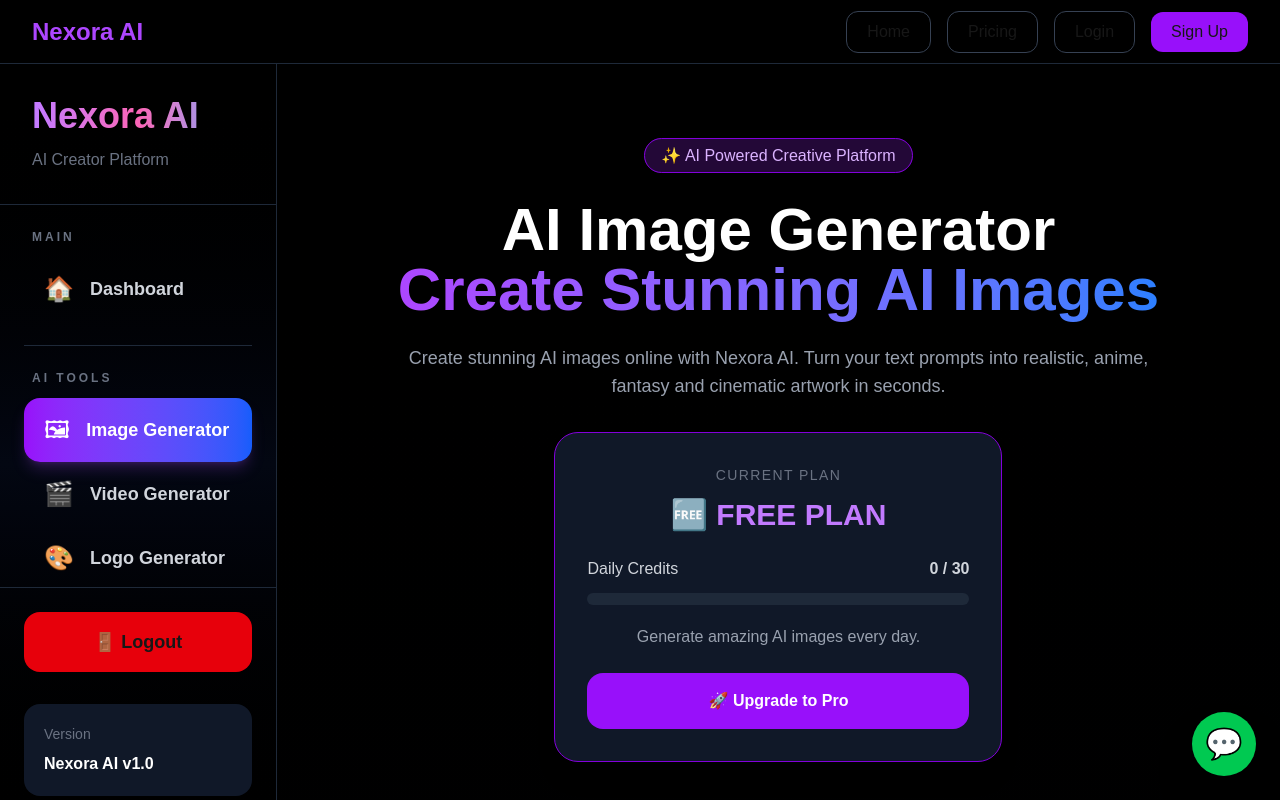
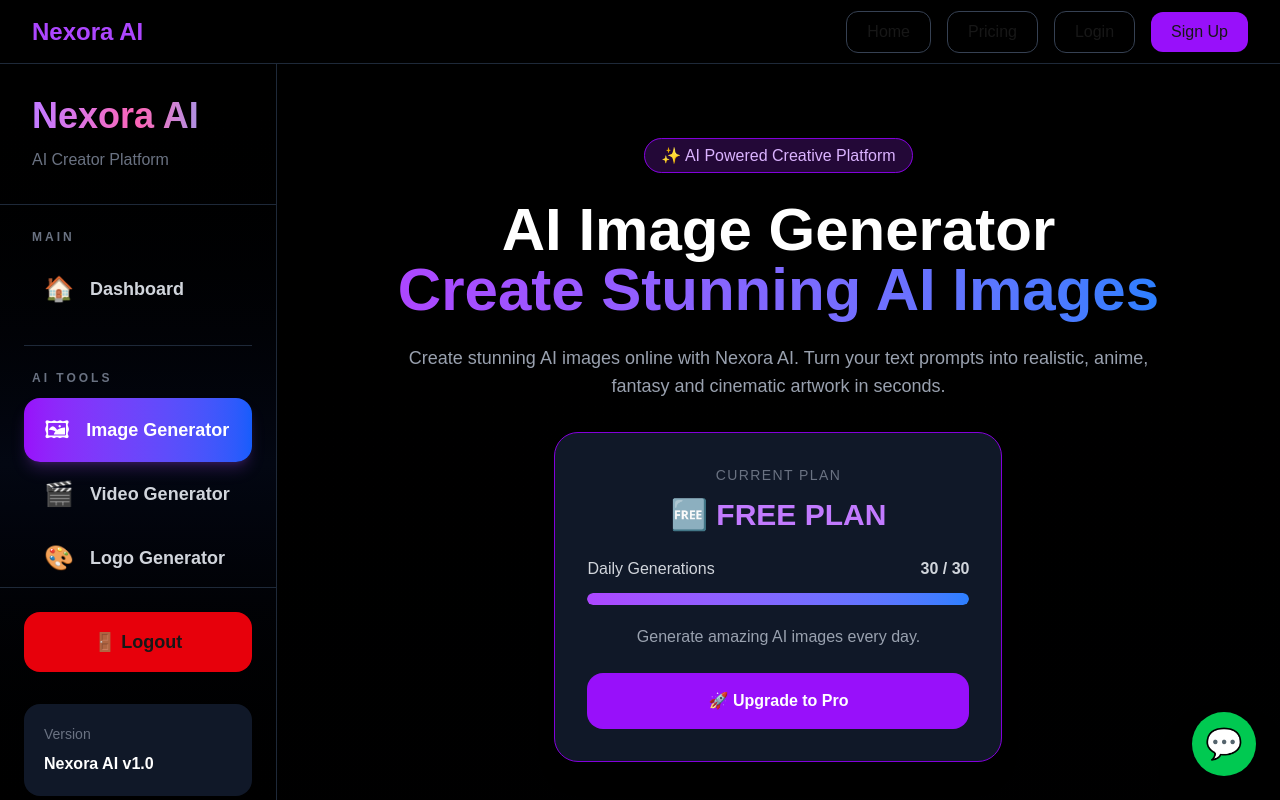
Before and after one commit to asifshair17-design/nexora-ai-2, a Next.js app: page / in a window 1280 px wide. Shown: the top 800 px of the page. Built offline with nearby package versions, Linux system fonts and the light colour scheme; no server answers.

Commit message:
fix anonymous generation counter

```diff
--- a/app/page.tsx
+++ b/app/page.tsx
@@ -49,7 +49,7 @@
     } = await supabase.auth.getUser();
 
     if (!user) return;
-
+setRemainingGenerations(null);
     const { data: creditData } = await supabase
       .from("profiles")
       .select("credits, plan")
@@ -373,15 +373,15 @@
 
                   <>
                 <div className="mt-6 flex justify-between text-gray-300">
-
   <span>
-                        Daily Credits
+    Daily Generations
   </span>
 
   <span className="font-bold">
-                        {credits} / 30
+    {remainingGenerations !== null
+      ? `${remainingGenerations} / 30`
+      : `${credits} / 30`}
   </span>
-
 </div>
 
                     <div className="mt-3 h-3 w-full overflow-hidden rounded-full bg-gray-800">
@@ -389,10 +389,14 @@
                       <div
                         className="h-full rounded-full bg-gradient-to-r from-purple-500 to-blue-500 transition-all duration-500"
                        style={{
-                          width: `${Math.min(
-                            (credits / 30) * 100,
+  width: `${
+    Math.min(
+      ((remainingGenerations !== null
+        ? remainingGenerations
+        : credits) / 30) * 100,
       100
-                          )}%`,
+    )
+  }%`,
 }}
                       />
 
```
Lines whose indentation alone changed are shown as unchanged.
